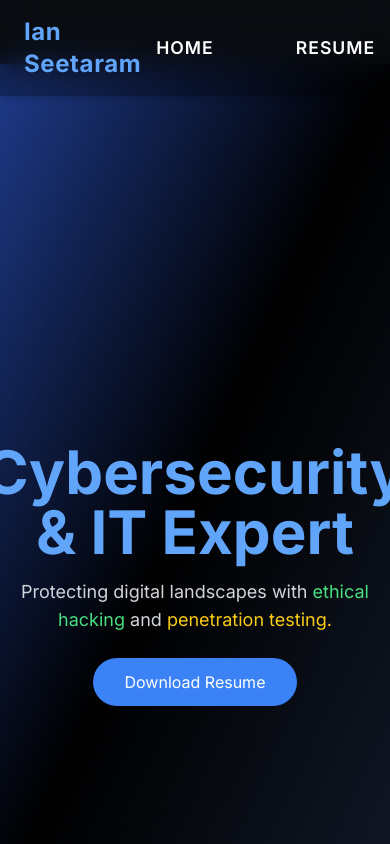
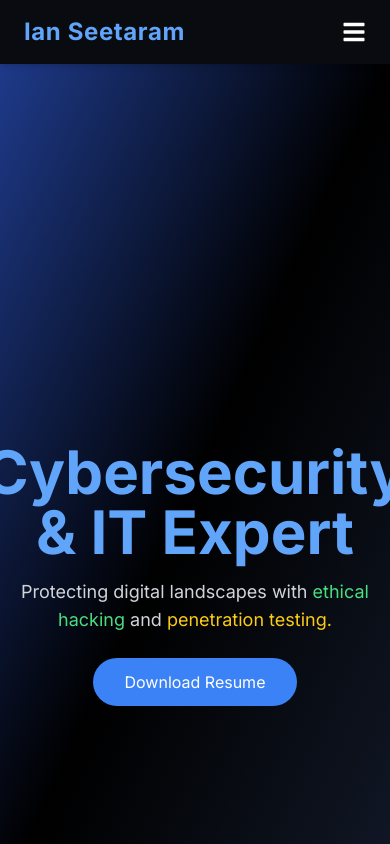
Before and after one commit to EyeonSee/EyeonCyberp, a React (Vite) app: page / in a window 390 px wide. Shown: the top 844 px of the page. Built offline with nearby package versions, Linux system fonts and the light colour scheme.

Commit message:
Update Navbar.jsx

```diff
--- a/src/components/Navbar.jsx
+++ b/src/components/Navbar.jsx
@@ -1,14 +1,18 @@
 import { Link } from "react-scroll";
+import { useState } from "react";
+import { FaBars, FaTimes } from "react-icons/fa";
 
 const Navbar = () => {
+  const [isOpen, setIsOpen] = useState(false);
+
   return (
     <nav className="fixed top-0 left-0 w-full bg-black/30 backdrop-blur-lg shadow-md text-white py-4 z-50">
       <div className="container mx-auto flex justify-between items-center px-6">
         {/* Logo */}
         <h1 className="text-2xl font-bold text-blue-400 tracking-wide">Ian Seetaram</h1>
 
-        {/* Desktop Nav Links (Always Visible) */}
-        <ul className="flex space-x-8">
+        {/* Desktop Nav Links (Hidden on Mobile) */}
+        <ul className="hidden md:flex space-x-8">
           <li>
             <Link to="home" smooth={true} duration={500} offset={-80} className="nav-link hover:text-blue-400 transition-colors">Home</Link>
           </li>
@@ -25,6 +29,37 @@ const Navbar = () => {
             <Link to="contact" smooth={true} duration={500} offset={-80} className="nav-link hover:text-blue-400 transition-colors">Contact</Link>
           </li>
         </ul>
+
+        {/* Mobile Menu Button (Visible on Mobile) */}
+        <button
+          className="md:hidden text-2xl transition-transform transform active:scale-90"
+          onClick={() => setIsOpen(!isOpen)}
+        >
+          {isOpen ? <FaTimes /> : <FaBars />}
+        </button>
+      </div>
+
+      {/* Mobile Nav Links (Visible When Menu is Open) */}
+      <div
+        className={`fixed top-16 right-0 w-full bg-black/80 backdrop-blur-lg transition-transform duration-300 ease-in-out transform ${isOpen ? "translate-x-0" : "translate-x-full"} md:hidden`}
+      >
+        <ul className="flex flex-col items-center space-y-4 py-4">
+          <li>
+            <Link to="home" smooth={true} duration={500} offset={-80} className="nav-link hover:text-blue-400 transition-colors" onClick={() => setIsOpen(false)}>Home</Link>
+          </li>
+          <li>
+            <Link to="resume" smooth={true} duration={500} offset={-80} className="nav-link hover:text-blue-400 transition-colors" onClick={() => setIsOpen(false)}>Resume</Link>
+          </li>
+          <li>
+            <Link to="skills" smooth={true} duration={500} offset={-80} className="nav-link hover:text-blue-400 transition-colors" onClick={() => setIsOpen(false)}>Skills</Link>
+          </li>
+          <li>
+            <Link to="projects" smooth={true} duration={500} offset={-80} className="nav-link hover:text-blue-400 transition-colors" onClick={() => setIsOpen(false)}>Projects</Link>
+          </li>
+          <li>
+            <Link to="contact" smooth={true} duration={500} offset={-80} className="nav-link hover:text-blue-400 transition-colors" onClick={() => setIsOpen(false)}>Contact</Link>
+          </li>
+        </ul>
       </div>
     </nav>
   );
```
